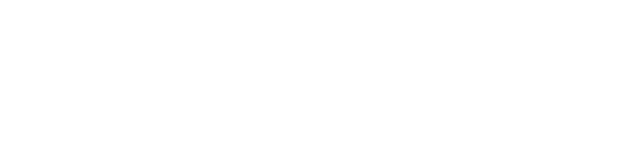
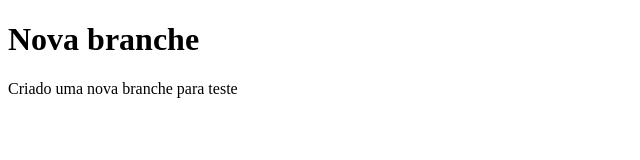
Before and after one commit to alira1984/Git-teste, a plain HTML site: page index.html in a window 1280 px wide. Shown: the whole page, without its empty margins (0-640 px from the left). Drawn offline with Linux system fonts and the light colour scheme.

Commit message:
criao titulo e paragrafo

```diff
--- a/index.html
+++ b/index.html
@@ -7,6 +7,7 @@
     <title>Teste de criação repositório Git</title>
 </head>
 <body>
-
+    <h1>Nova branche</h1>
+    <p>Criado uma nova branche para teste</p>
 </body>
 </html>
```
